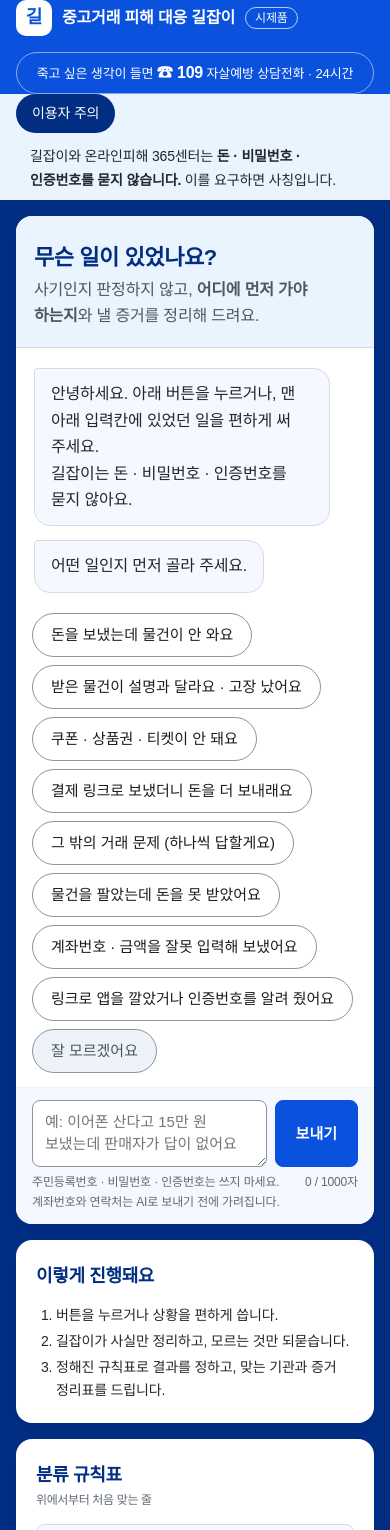
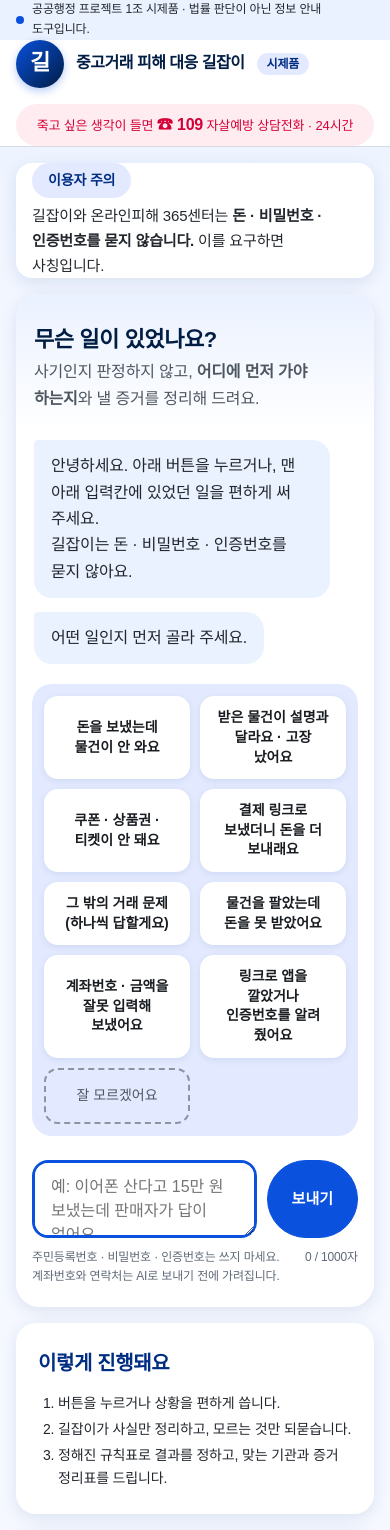
Before and after one commit to myeonggyeonggim85-pixel/team_project_01_MK, a website with bundled scripts: page public/index.html in a window 390 px wide. Shown: the top 1530 px of the page. Built offline with nearby package versions, Linux system fonts and the light colour scheme; a web font is replaced by a local one.

Commit message:
easylaw 느낌으로 재디자인: 연한 하늘색 배경, 흰 헤더, 파란 면 위 타일형 선택지, 큰 라운드 카드
Co-Authored-By: Claude Sonnet 5.5 <noreply@anthropic.com>
Claude-Session: https://claude.ai/code/session_012CUgkh6KR7g8gfbKYv5dws

```diff
--- a/public/index.html
+++ b/public/index.html
@@ -15,6 +15,8 @@
 </head>
 <body>
   <a class="skip" href="#chat">대화로 바로 가기</a>
+
+  <div class="strip"><div class="wrap strip__in"><span class="strip__dot" aria-hidden="true"></span>공공행정 프로젝트 1조 시제품 · 법률 판단이 아닌 정보 안내 도구입니다.</div></div>
 
   <header class="top">
     <div class="wrap top__in">
--- a/public/style.css
+++ b/public/style.css
@@ -24,16 +24,18 @@
   --bg-subtle: #F5F8FF;  /* gray-5 */
   --bg-muted: #EEF2F9;   /* gray-10 */
   --bg-head: #EEF5FB;    /* contents */
-  --bg-section: #EEF5FB;
+  --bg-section: #F5F8FF;
+  --tint: #E3EAFF;       /* easylaw 생활법령 패널의 옅은 파랑 면 */
+  --tint-2: #EAF1FF;     /* secondary-5 */
   --bg-tab-off: #EEF2F9;
-  --bg-footer: #001D43;
+  --bg-footer: #C3CAD4;  /* gray-30 */
   --line: #D6DBE2;       /* gray-20 */
   --line-input: #8B949F; /* gray-50 : 입력칸 테두리는 3:1 이상 */
   --line-light: #EEF2F9;
   --line-mid: #AFB7C2;
   --shadow-float: 0 6px 16px 0 rgba(0, 0, 0, .15);
-  --shadow-card: 0 6px 12px 0 rgba(0, 15, 101, .06);
-  --r-card: 16px;
+  --shadow-card: 0 4px 16px 0 rgba(36, 70, 140, .12);
+  --r-card: 24px;
   --r-ctl: 8px;
   --font: "Pretendard Variable", Pretendard, "Pretendard GOV Variable", "Malgun Gothic", "맑은 고딕", dotum, sans-serif;
   --mono: "Nanum Gothic Coding", "Pretendard Variable", Pretendard, monospace;
@@ -43,7 +45,7 @@
 html { -webkit-text-size-adjust: 100%; }
 body {
   margin: 0;
-  background: var(--navy-900);
+  background: var(--bg-section) linear-gradient(180deg, var(--tint-2) 0, var(--bg-section) 420px) no-repeat;
   color: var(--fg-body);
   font: 400 16px/1.65 var(--font);
   letter-spacing: -.01em;
@@ -61,38 +63,42 @@ b, strong { font-weight: 700; }
 .wrap { max-width: 1300px; margin: 0 auto; padding: 0 20px; }
 
 /* ---------- 헤더 ---------- */
-.top { background: var(--primary); color: #fff; box-shadow: 0 2px 8px rgba(0, 15, 101, .25); }
-.top__in { min-height: 65px; display: flex; align-items: center; justify-content: space-between; gap: 16px; flex-wrap: wrap; padding-top: 10px; padding-bottom: 10px; }
-.brand { display: flex; align-items: center; gap: 10px; }
-.brand__mark { width: 36px; height: 36px; display: grid; place-items: center; background: #fff; color: var(--primary); font-weight: 800; font-size: 18px; border-radius: 10px; }
-.brand__name { font-size: 19px; font-weight: 700; letter-spacing: -.01em; }
-.brand__tag { font-size: 12px; font-weight: 500; border: 1px solid rgba(255, 255, 255, .7); border-radius: 999px; padding: 0 9px; line-height: 20px; }
-.top__crisis { color: #fff; font-size: 14px; font-weight: 500; text-decoration: none; padding: 7px 16px; border: 1px solid rgba(255, 255, 255, .5); border-radius: 999px; transition: background .2s; }
-.top__crisis b { color: #fff; font-size: 16px; }
-.top__crisis:hover, .top__crisis:focus { color: #fff; background: var(--navy-700); }
+.strip { background: var(--tint-2); font-size: 14px; color: var(--fg-body); }
+.strip__in { min-height: 31px; display: flex; align-items: center; gap: 8px; }
+.strip__dot { width: 8px; height: 8px; border-radius: 50%; background: var(--primary); flex: none; }
+.top { background: var(--bg); border-bottom: 1px solid var(--line); color: var(--fg-1); }
+.top__in { min-height: 76px; display: flex; align-items: center; justify-content: space-between; gap: 16px; flex-wrap: wrap; padding-top: 10px; padding-bottom: 10px; }
+.brand { display: flex; align-items: center; gap: 12px; }
+.brand__mark { width: 48px; height: 48px; display: grid; place-items: center; background: linear-gradient(135deg, var(--primary) 0%, var(--navy-950) 100%); color: #fff; font-weight: 800; font-size: 22px; border-radius: 50%; box-shadow: 0 3px 8px rgba(10, 81, 222, .3); }
+.brand__name { font-size: 22px; font-weight: 800; letter-spacing: -.03em; color: var(--navy-950); }
+.brand__tag { font-size: 12px; font-weight: 600; background: var(--tint); color: var(--navy-900); border-radius: 999px; padding: 0 10px; line-height: 22px; }
+.top__crisis { color: var(--alert); font-size: 14px; font-weight: 500; text-decoration: none; padding: 8px 18px; background: var(--alert-bg); border-radius: 999px; transition: background .2s; }
+.top__crisis b { color: var(--alert); font-size: 16px; }
+.top__crisis:hover, .top__crisis:focus { color: #fff; background: var(--alert); }
+.top__crisis:hover b, .top__crisis:focus b { color: #fff; }
 
 /* ---------- 이용자 주의 ---------- */
-.notice { background: var(--blue-50); }
-.notice__in { display: flex; align-items: center; gap: 4px; padding-top: 14px; padding-bottom: 14px; }
-.notice__label { background: var(--navy-900); color: #fff; font-size: 14px; font-weight: 500; padding: 8px 16px; border-radius: 999px; display: flex; align-items: center; white-space: nowrap; }
-.notice__text { padding: 8px 14px; font-size: 14px; flex: 1; align-self: center; }
+.notice { background: transparent; padding: 20px 20px 0; }
+.notice__in { max-width: 1260px; margin: 0 auto; display: flex; align-items: center; gap: 10px; padding: 14px 20px; background: var(--bg); border-radius: 16px; box-shadow: var(--shadow-card); }
+.notice__label { background: var(--tint); color: var(--navy-900); font-size: 14px; font-weight: 700; padding: 6px 16px; border-radius: 999px; display: flex; align-items: center; white-space: nowrap; }
+.notice__text { font-size: 15px; flex: 1; }
 
 /* ---------- 본문 배치 ---------- */
-.layout { display: grid; grid-template-columns: minmax(0, 1fr) 360px; gap: 20px; padding-top: 24px; padding-bottom: 40px; align-items: start; }
+.layout { display: grid; grid-template-columns: minmax(0, 1fr) 380px; gap: 24px; padding-top: 20px; padding-bottom: 56px; align-items: start; }
 
 /* ---------- 대화 영역 ---------- */
-.chat { background: var(--bg); border-radius: var(--r-card); box-shadow: var(--shadow-card); overflow: hidden; display: flex; flex-direction: column; min-height: 640px; }
-.chat__head { padding: 26px 28px 18px; background: var(--blue-50); border-bottom: 1px solid var(--line); }
-.chat__title { font-size: 28px; line-height: 38px; font-weight: 800; color: var(--navy-900); letter-spacing: -.02em; }
+.chat { background: var(--bg); border-radius: var(--r-card); box-shadow: var(--shadow-card); display: flex; flex-direction: column; min-height: 640px; }
+.chat__head { padding: 30px 32px 20px; border-radius: var(--r-card) var(--r-card) 0 0; background: linear-gradient(180deg, var(--tint-2), var(--bg)); }
+.chat__title { font-size: 30px; line-height: 40px; font-weight: 800; color: var(--navy-950); letter-spacing: -.02em; }
 .chat__lead { margin-top: 4px; color: var(--fg-3); }
-.log { flex: 1; padding: 20px 24px; display: flex; flex-direction: column; gap: 14px; }
+.log { flex: 1; padding: 8px 32px 20px; display: flex; flex-direction: column; gap: 14px; }
 
 .msg { max-width: 82%; display: flex; flex-direction: column; gap: 4px; }
 .msg__body { padding: 12px 16px; border: 1px solid var(--line); background: var(--bg-subtle); white-space: pre-wrap; }
 .msg--bot { align-self: flex-start; }
-.msg--bot .msg__body { border-radius: 4px 16px 16px 16px; }
+.msg--bot .msg__body { border-radius: 4px 18px 18px 18px; border-color: transparent; background: var(--tint-2); }
 .msg--user { align-self: flex-end; }
-.msg--user .msg__body { background: var(--primary); border-color: var(--primary); color: #fff; border-radius: 16px 4px 16px 16px; }
+.msg--user .msg__body { background: var(--primary); border-color: var(--primary); color: #fff; border-radius: 18px 4px 18px 18px; }
 .msg__meta { font-size: 12px; color: var(--fg-4); padding: 0 4px; }
 .msg__meta--demo { color: var(--fg-3); }
 .msg__meta--demo::before { content: "시연 값"; display: inline-block; margin-right: 6px; padding: 0 5px; font-size: 11px; font-weight: 500; border: 1px solid var(--line-mid); border-radius: 999px; color: var(--fg-body); }
@@ -101,19 +107,20 @@ b, strong { font-weight: 700; }
 .msg__sources a { color: var(--blue-500); }
 .typing { color: var(--fg-4); font-size: 14px; }
 
-.choices { display: flex; flex-wrap: wrap; gap: 8px; padding: 0 24px 16px; }
-.choice { min-height: 44px; font: 500 15px/1.4 var(--font); color: var(--fg-1); background: var(--bg); border: 1px solid var(--line-input); border-radius: 999px; padding: 9px 18px; cursor: pointer; text-align: left; transition: background .2s, border-color .2s; }
-.choice:hover, .choice:focus-visible { background: var(--blue-50); border-color: var(--primary); color: var(--navy-900); }
-.choice--quiet { color: var(--fg-3); background: var(--bg-muted); }
+.choices { display: grid; grid-template-columns: repeat(auto-fill, minmax(210px, 1fr)); gap: 10px; margin: 0 32px 20px; padding: 18px; background: var(--tint); border-radius: 20px; }
+.choice { min-height: 64px; font: 600 15px/1.4 var(--font); color: var(--fg-1); background: var(--bg); border: 2px solid transparent; border-radius: 14px; padding: 10px 14px; cursor: pointer; text-align: center; display: flex; align-items: center; justify-content: center; box-shadow: 0 2px 6px rgba(36, 70, 140, .1); transition: border-color .2s, box-shadow .2s, transform .15s; }
+.choice:hover, .choice:focus-visible { border-color: var(--primary); color: var(--navy-900); box-shadow: 0 6px 14px rgba(36, 70, 140, .18); transform: translateY(-1px); }
+.choice--quiet { color: var(--fg-3); font-weight: 500; background: transparent; box-shadow: none; border: 2px dashed var(--line-input); }
+.choice--quiet:hover, .choice--quiet:focus-visible { background: var(--bg); }
 
-.composer { display: flex; gap: 8px; padding: 14px 24px 6px; border-top: 1px solid var(--line-light); background: var(--bg-subtle); }
-.composer textarea { flex: 1; min-height: 48px; resize: vertical; border: 1px solid var(--line-input); border-radius: var(--r-ctl); padding: 10px 12px; font: 400 15px/1.5 var(--font); color: var(--fg-1); background: var(--bg); }
-.composer textarea:focus { border-color: var(--primary); box-shadow: 0 0 0 3px rgba(36, 107, 235, .2); outline: none; }
-.composer__hint { font-size: 12px; color: var(--fg-4); padding: 0 24px 14px; background: var(--bg-subtle); display: flex; justify-content: space-between; gap: 12px; }
+.composer { display: flex; gap: 10px; padding: 8px 32px 6px; background: var(--bg); }
+.composer textarea { flex: 1; min-height: 56px; resize: vertical; border: 3px solid var(--primary); border-radius: 16px; padding: 12px 16px; font: 400 16px/1.5 var(--font); color: var(--fg-1); background: var(--bg); }
+.composer textarea:focus { border-color: var(--navy-700); box-shadow: 0 0 0 4px rgba(36, 107, 235, .2); outline: none; }
+.composer__hint { font-size: 12px; color: var(--fg-4); padding: 4px 32px 20px; background: var(--bg); border-radius: 0 0 var(--r-card) var(--r-card); display: flex; justify-content: space-between; gap: 12px; }
 .composer__count { white-space: nowrap; font-variant-numeric: tabular-nums; }
 
 /* ---------- 버튼 ---------- */
-.btn { display: inline-flex; align-items: center; justify-content: center; gap: 6px; min-height: 46px; padding: 0 20px; font: 600 15px/1.3 var(--font); border-radius: var(--r-ctl); border: 1px solid transparent; cursor: pointer; text-decoration: none; transition: background .2s, border-color .2s; }
+.btn { display: inline-flex; align-items: center; justify-content: center; gap: 6px; min-height: 48px; padding: 0 24px; font: 700 15px/1.3 var(--font); border-radius: 999px; border: 1px solid transparent; cursor: pointer; text-decoration: none; transition: background .2s, border-color .2s; }
 .btn--navy { background: var(--primary); color: #fff; border-color: var(--primary); }
 .btn--navy:hover, .btn--navy:focus-visible { background: var(--navy-700); border-color: var(--navy-700); color: #fff; }
 .btn--green { background: var(--green-500); color: #fff; border-color: var(--green-500); }
@@ -124,14 +131,14 @@ b, strong { font-weight: 700; }
 .btn:disabled { opacity: .5; cursor: default; }
 
 /* ---------- 위기 안내 (어떤 결과보다 먼저, 맨 위) ---------- */
-.crisis { margin: 16px 24px 0; border: 2px solid var(--alert); border-radius: 12px; background: var(--alert-bg); padding: 16px 18px; }
+.crisis { margin: 8px 32px 12px; border: 2px solid var(--alert); border-radius: 12px; background: var(--alert-bg); padding: 16px 18px; }
 .crisis__title { color: var(--alert); font-size: 17px; font-weight: 700; }
 .crisis__tel { display: inline-block; margin-top: 8px; font-size: 22px; font-weight: 700; color: var(--alert); text-decoration: none; }
 .crisis p { margin-top: 6px; }
 
 /* ---------- 이렇게 이해했어요 ---------- */
-.card { border: 1px solid var(--line); border-radius: 12px; overflow: hidden; background: var(--bg); }
-.card__head { padding: 10px 16px; background: var(--bg-head); border-bottom: 1px solid var(--line); font-weight: 700; color: var(--navy-900); }
+.card { border: 0; border-radius: 18px; overflow: hidden; box-shadow: var(--shadow-card); background: var(--bg); }
+.card__head { padding: 12px 18px; background: var(--tint); border-bottom: 0; font-weight: 700; color: var(--navy-900); }
 .card__body { padding: 14px 16px; }
 .understood { display: grid; grid-template-columns: auto 1fr; gap: 8px 14px; align-items: center; }
 .understood label { font-size: 14px; color: var(--fg-3); }
@@ -141,8 +148,8 @@ b, strong { font-weight: 700; }
 .card__foot { padding: 0 16px 14px; display: flex; gap: 8px; flex-wrap: wrap; align-items: center; }
 
 /* ---------- 결과 상자 ---------- */
-.result { border: 1px solid var(--line); border-left: 6px solid var(--primary); border-radius: 12px; overflow: hidden; background: var(--bg); }
-.result--fraud { border-left-color: var(--alert); }
+.result { border: 0; border-top: 6px solid var(--primary); border-radius: 18px; box-shadow: var(--shadow-card); overflow: hidden; background: var(--bg); }
+.result--fraud { border-top-color: var(--alert); }
 .result__head { padding: 16px 18px 12px; display: flex; align-items: center; gap: 12px; flex-wrap: wrap; border-bottom: 1px solid var(--line-light); }
 .result__badge { font-size: 13px; font-weight: 700; color: #fff; background: var(--primary); padding: 2px 12px; border-radius: 999px; }
 .result--fraud .result__badge { background: var(--alert); }
@@ -207,22 +214,22 @@ details[open] > summary { margin-bottom: 8px; }
 
 /* ---------- 오른쪽 안내 영역 ---------- */
 .side { display: flex; flex-direction: column; gap: 16px; }
-.panel { background: var(--bg); border-radius: var(--r-card); box-shadow: var(--shadow-card); padding: 22px 20px 18px; }
-.panel__title { font-size: 18px; font-weight: 800; color: var(--navy-900); margin-bottom: 12px; letter-spacing: -.02em; }
+.panel { background: var(--bg); border-radius: 20px; box-shadow: var(--shadow-card); padding: 24px 22px 20px; }
+.panel__title { font-size: 20px; font-weight: 800; color: var(--navy-900); margin-bottom: 12px; letter-spacing: -.02em; }
 .panel__sub { display: block; font-size: 12px; font-weight: 400; color: var(--fg-4); }
 .panel__note { font-size: 12px; color: var(--fg-4); margin-top: 8px; }
 .panel--handoff p { font-size: 14px; margin-bottom: 12px; }
 .steps { margin: 0; padding-left: 20px; font-size: 14px; }
 .steps li { margin: 3px 0; }
 
-.facts { display: grid; grid-template-columns: auto 1fr; gap: 2px 10px; font-size: 13px; margin-bottom: 12px; padding: 10px 12px; background: var(--bg-subtle); border: 1px solid var(--line); border-radius: var(--r-ctl); }
+.facts { display: grid; grid-template-columns: auto 1fr; gap: 2px 10px; font-size: 13px; margin-bottom: 12px; padding: 12px 14px; background: var(--tint-2); border: 0; border-radius: 12px; }
 .facts dt { color: var(--fg-4); }
 .facts dd { margin: 0; color: var(--fg-1); font-weight: 500; }
 .facts dd.is-unknown { color: var(--fg-4); font-weight: 400; }
 
 .rules-scroll { overflow-x: auto; }
-.rules { width: 100%; border-collapse: collapse; border-top: 2px solid var(--navy-900); font-size: 12px; line-height: 1.45; }
-.rules th { background: var(--bg-head); color: #000; font-weight: 500; padding: 6px 5px; border-bottom: 1px solid var(--line-mid); text-align: left; white-space: nowrap; }
+.rules { width: 100%; border-collapse: collapse; border-top: 0; font-size: 12px; line-height: 1.45; }
+.rules th { background: var(--tint); color: var(--navy-950); font-weight: 700; padding: 8px 6px; border-bottom: 0; text-align: left; white-space: nowrap; }
 .rules td { padding: 6px 5px; border-bottom: 1px solid var(--line-input); color: var(--fg-body); vertical-align: top; }
 .rules td:first-child { text-align: center; font-weight: 500; color: var(--blue-600); }
 .rules .any { color: var(--fg-4); }
@@ -232,7 +239,7 @@ details[open] > summary { margin-bottom: 8px; }
 .rules .res-fraud { color: var(--alert); font-weight: 500; }
 
 /* ---------- 상담원 연결 대화상자 ---------- */
-.dialog { border: 0; border-radius: var(--r-card); padding: 26px; max-width: 560px; width: calc(100% - 32px); box-shadow: var(--shadow-float); }
+.dialog { border: 0; border-radius: var(--r-card); padding: 30px; max-width: 560px; width: calc(100% - 32px); box-shadow: var(--shadow-float); }
 .dialog::backdrop { background: rgba(0, 29, 67, .65); }
 .dialog h2 { font-size: 19px; color: var(--fg-1); }
 .dialog__note { font-size: 14px; color: var(--fg-3); margin: 6px 0 12px; }
@@ -244,8 +251,8 @@ details[open] > summary { margin-bottom: 8px; }
 .dialog__close:hover, .dialog__close:focus-visible { background: var(--bg-muted); }
 
 /* ---------- 바닥글 ---------- */
-.foot { background: var(--bg-footer); color: #fff; padding: 28px 0; font-size: 13px; font-weight: 500; }
-.foot p + p { margin-top: 4px; color: #C3CAD4; font-weight: 400; }
+.foot { background: var(--bg-footer); color: var(--fg-1); padding: 32px 0; font-size: 14px; font-weight: 600; }
+.foot p + p { margin-top: 4px; color: var(--fg-3); font-weight: 400; }
 
 /* ---------- 반응형 ---------- */
 @media (max-width: 1000px) {
@@ -253,17 +260,19 @@ details[open] > summary { margin-bottom: 8px; }
 }
 @media (max-width: 620px) {
   .wrap { padding: 0 16px; }
+  .notice { padding: 16px 16px 0; }
   .top__crisis { font-size: 13px; width: 100%; text-align: center; }
+  .strip { font-size: 12px; }
+  .notice__in { flex-direction: column; align-items: flex-start; gap: 6px; }
+  .choices { margin: 0 16px 16px; padding: 12px; grid-template-columns: 1fr 1fr; }
+  .choice { min-height: 56px; font-size: 14px; }
   .brand__name { font-size: 16px; }
-  .notice__in { flex-direction: column; align-items: flex-start; }
   .layout { padding-top: 16px; gap: 16px; }
   .chat { min-height: 0; }
   .chat__head, .log { padding-left: 18px; padding-right: 18px; }
+  .composer, .composer__hint { padding-left: 16px; padding-right: 16px; }
+  .crisis { margin: 8px 16px 12px; }
   .chat__title { font-size: 22px; line-height: 31px; }
-  .choices { padding: 0 16px 14px; }
-  .composer { padding: 12px 16px 6px; }
-  .composer__hint { padding: 0 16px 12px; }
-  .crisis { margin: 12px 16px 0; }
   .msg { max-width: 92%; }
   .understood { grid-template-columns: 1fr; gap: 2px; }
   .understood select { margin-bottom: 6px; }
```
